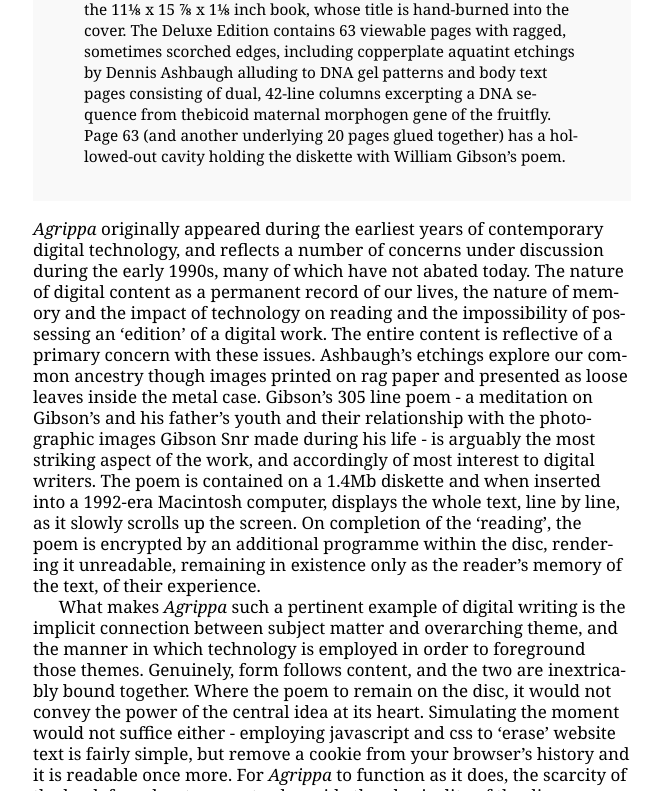
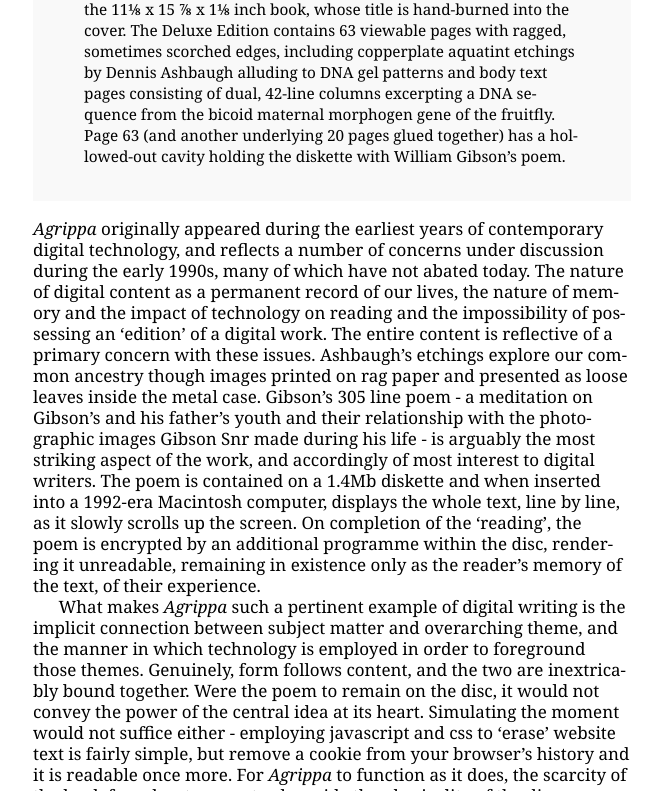
Before and after one commit to baldurbjarnason/this-is-not-a-book, a Jekyll site: the page built from What_does_the_reader_want/Agrippa.md, in a window 1280 px wide and 1400 px high, scrolled down 1160 px. Shown: the part 303-1094 px from the top of the window, without its empty margins (308-970 px from the left). Built offline with Jekyll 4.4.1, drawn with Linux system fonts in a browser that asks for light colours; comment, search, counter and statistics services are not loaded; some of the changed text lies outside the part shown.

Commit message:
more copyedit up to adventure

```diff
--- a/What_does_the_reader_want/Agrippa.md
+++ b/What_does_the_reader_want/Agrippa.md
@@ -59,7 +59,7 @@
 >Deluxe Edition contains 63 viewable pages with ragged, sometimes
 >scorched edges, including copperplate aquatint etchings by Dennis
 >Ashbaugh alluding to DNA gel patterns and body text pages consisting of
->dual, 42-line columns excerpting a DNA sequence from thebicoid maternal
+>dual, 42-line columns excerpting a DNA sequence from the bicoid maternal
 >morphogen gene of the fruitfly. Page 63 (and another underlying 20 pages
 >glued together) has a hollowed-out cavity holding the diskette with
 >William Gibson’s poem.
@@ -86,7 +86,7 @@
 implicit connection between subject matter and overarching theme, and
 the manner in which technology is employed in order to foreground those
 themes. Genuinely, form follows content, and the two are inextricably
-bound together. Where the poem to remain on the disc, it would not
+bound together. Were the poem to remain on the disc, it would not
 convey the power of the central idea at its heart. Simulating the moment
 would not suffice either - employing javascript and css to ‘erase’
 website text is fairly simple, but remove a cookie from your browser’s
```
Also changed, not shown: The_Form_of_the_Thing/Do_not_get_seduced_by_adaptations.md (+1 -1 lines), The_Form_of_the_Thing/The_Medium_Matters.md (+2 -2 lines).
